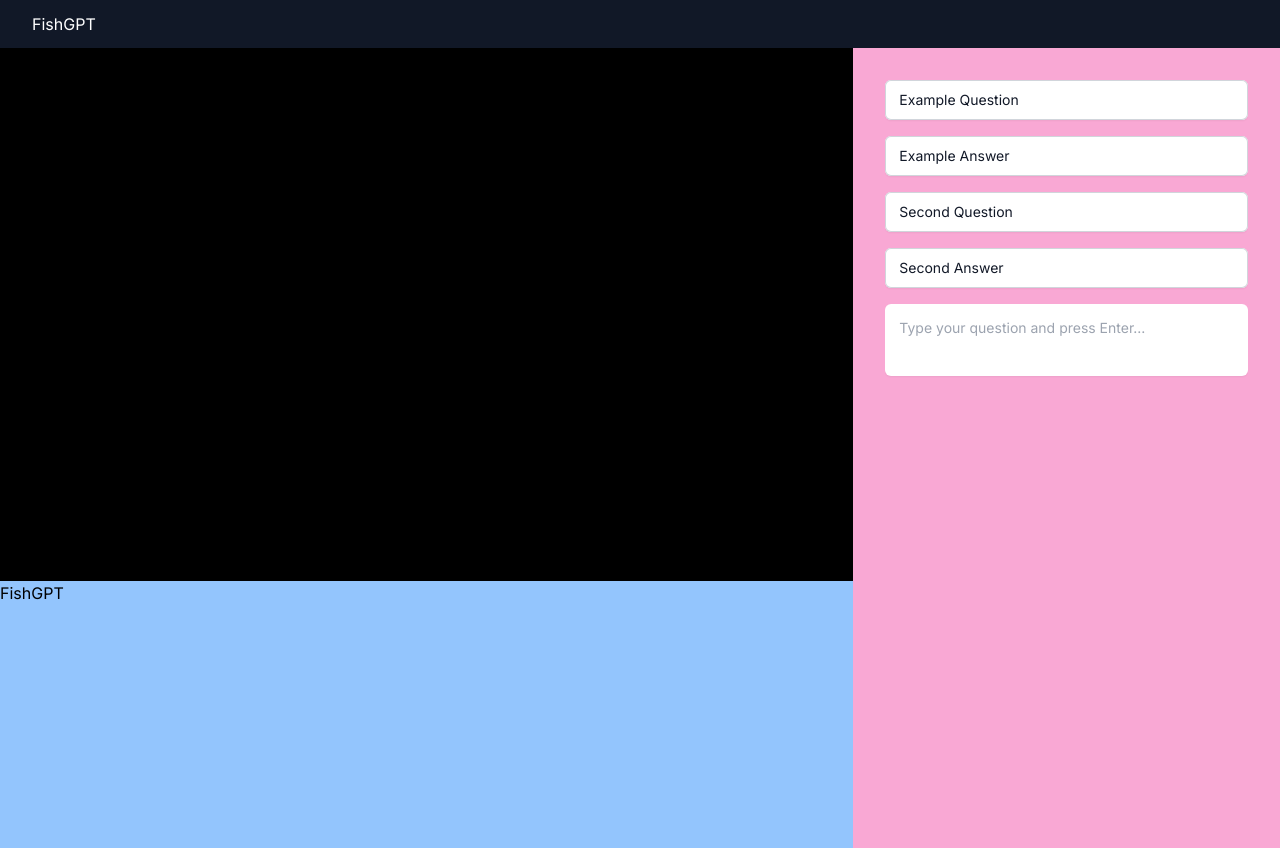
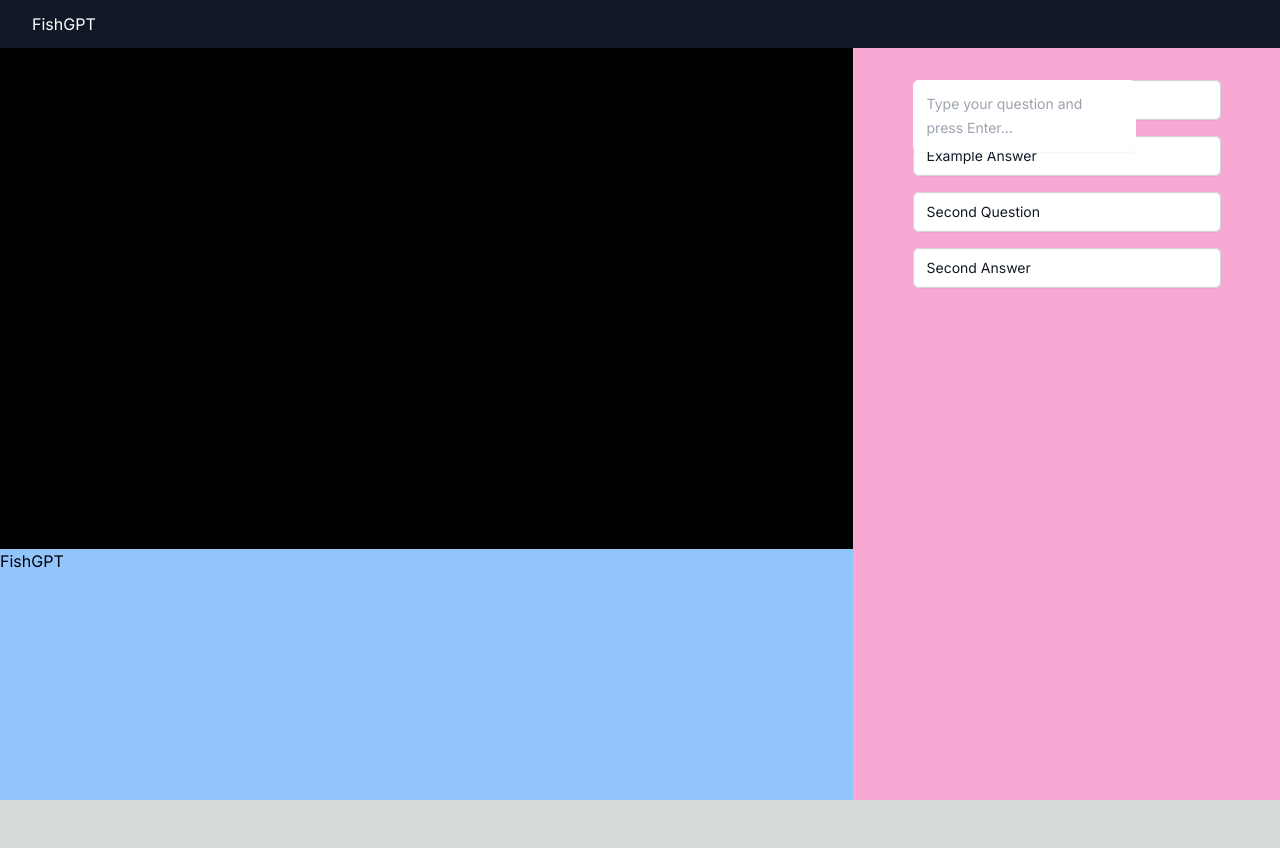
Before and after one commit to sharonm6/fishgpt-frontend, a Next.js app: page / in a window 1280 px wide. After the commit the page ends 800 px from the top, so only its background shows below. Built offline with nearby package versions, Linux system fonts and the light colour scheme; no server answers.

Commit message:
seperated the chat messages and textbox into different divs, scrolling current not working

```diff
--- a/src/app/page.tsx
+++ b/src/app/page.tsx
@@ -45,8 +45,9 @@ export default function Home() {
           <SocketInitializer />
           <div className="row-span-2">FishGPT</div>
         </div>
-        <div className="h-screen col-span-4 p-8 bg-pink-300 flex items-end">
-          <div ref={chatContainerRef} className="w-full h-full scrollbar-hide overflow-y-auto w-[85%] mx-auto flex flex-col gap-y-4">
+        <div className="col-span-4 p-8 bg-pink-300 flex items-end">
+          <div ref={chatContainerRef} className="h-full scrollbar-hide overflow-y-auto w-[85%] mx-auto grid grid-rows-6">
+            <div className="row-span-5 flex flex-col gap-y-4">
               {pastTexts.map((text, index) => (
                 <DisplayBox
                   key={index}
@@ -79,6 +80,8 @@ export default function Home() {
                   </motion.div>
                 </AnimatePresence>
               )}
+            </div>
+            <div className="row-span-1 fixed end">
               <Textbox
                 setQuestion={setQuestion}
                 setAnswers={setAnswers}
@@ -90,6 +93,7 @@ export default function Home() {
             </div>
           </div>
         </div>
+      </div>
     </main>
   );
 }
--- a/src/app/textbox.tsx
+++ b/src/app/textbox.tsx
@@ -48,7 +48,7 @@ export default function Textbox({
         onChange={(e) => setInputText(e.target.value)}
         onKeyDown={(e) => handleKeyPress(e)}
         placeholder="Type your question and press Enter..."
-        className="w-full resize-none rounded-md border-0 px-3.5 py-3 text-gray-900 shadow-sm placeholder:text-gray-400 focus:shadow-md sm:text-sm sm:leading-6"
+        className="inline-block w-full resize-none rounded-md border-0 px-3.5 py-3 text-gray-900 shadow-sm placeholder:text-gray-400 focus:shadow-md sm:text-sm sm:leading-6"
       />
     </div>
   );
```
Lines whose indentation alone changed are shown as unchanged.
